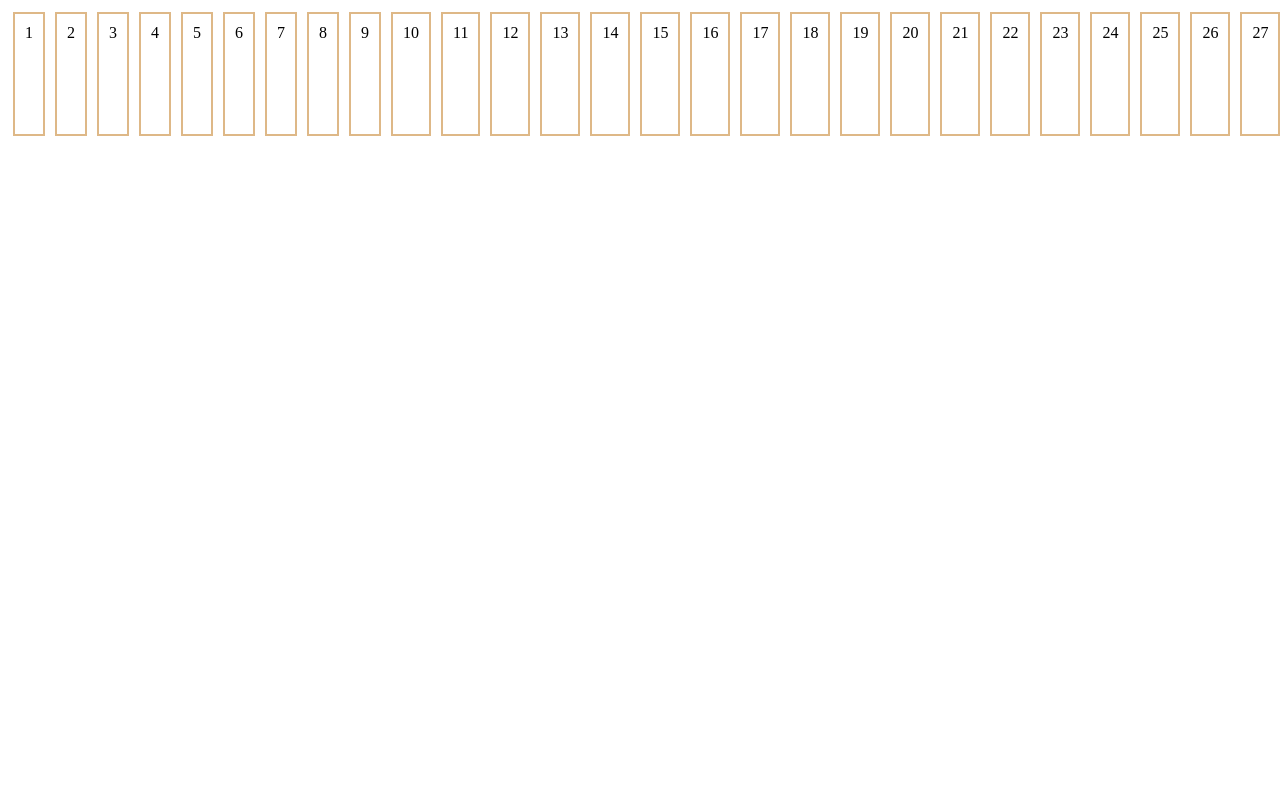
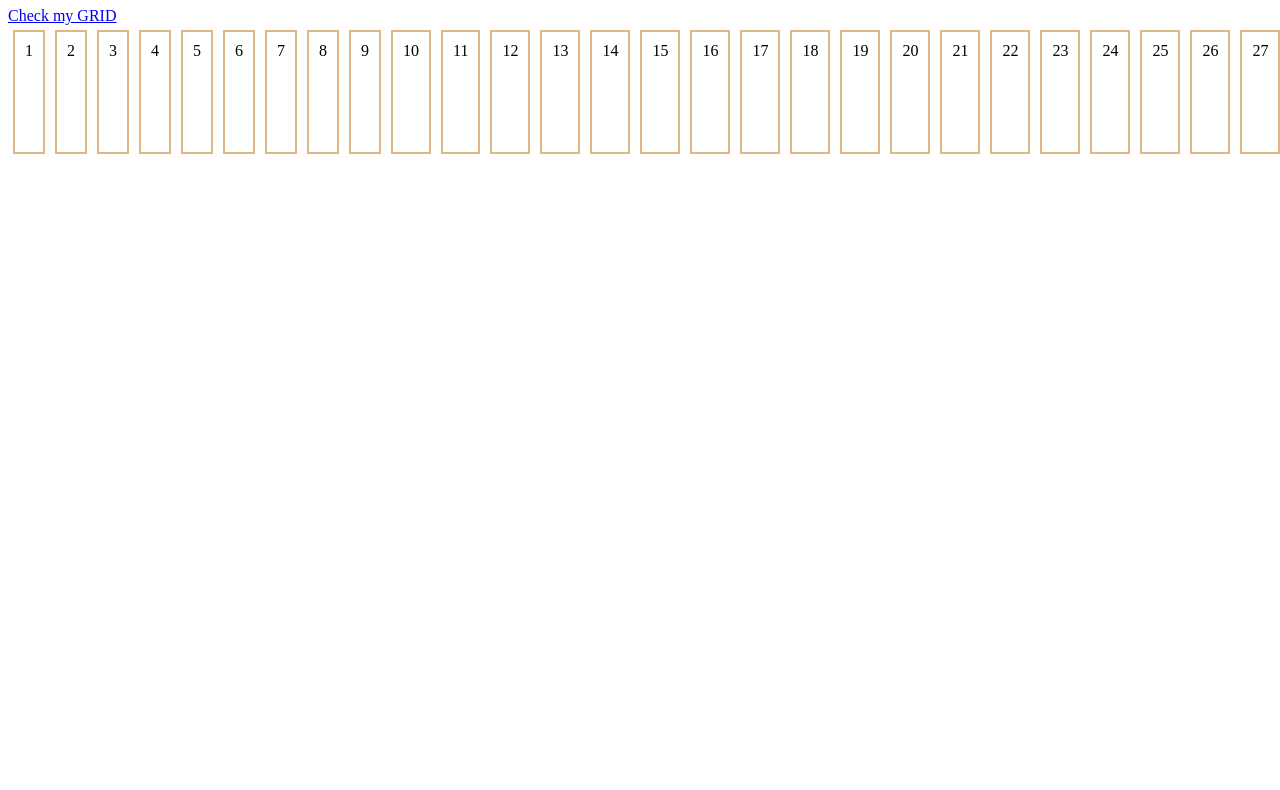
Before and after one commit to benedictvimal2/FlexnGrid-Task, a plain HTML site: page index-flex.html in a window 1280 px wide. Shown: the part 73-863 px from the top of the page. Drawn offline with Linux system fonts and the light colour scheme.

Commit message:
added grid link

```diff
--- a/index-flex.html
+++ b/index-flex.html
@@ -8,6 +8,7 @@
 </head>
 <body>
     <h1>Check Out My Grid Task</h1>
+    <a href="./index.html" title="Go to my Grid section">Check my GRID</a>
     <div class="flex-container">
         <div>1</div>
         <div>2</div>
```
